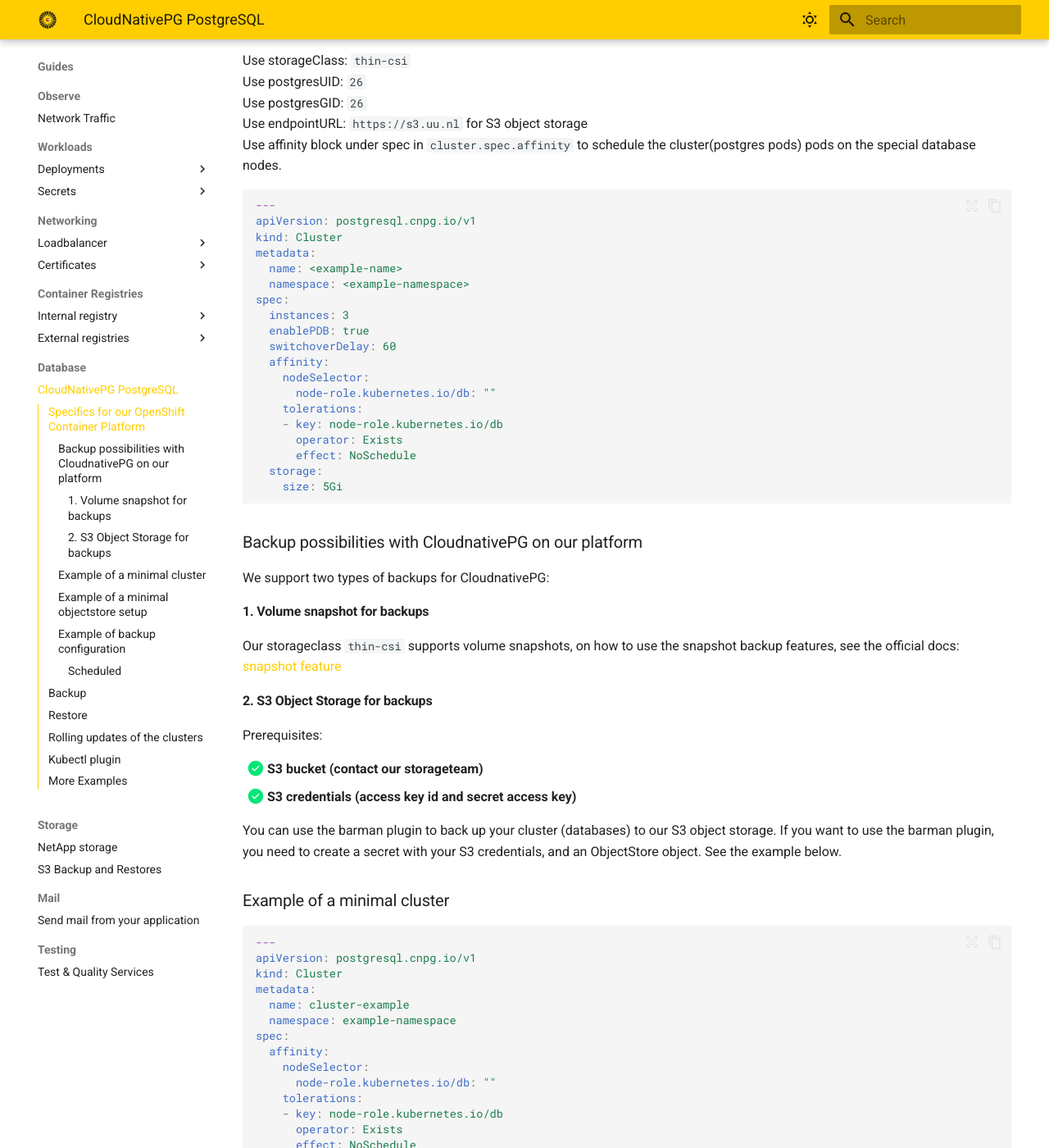
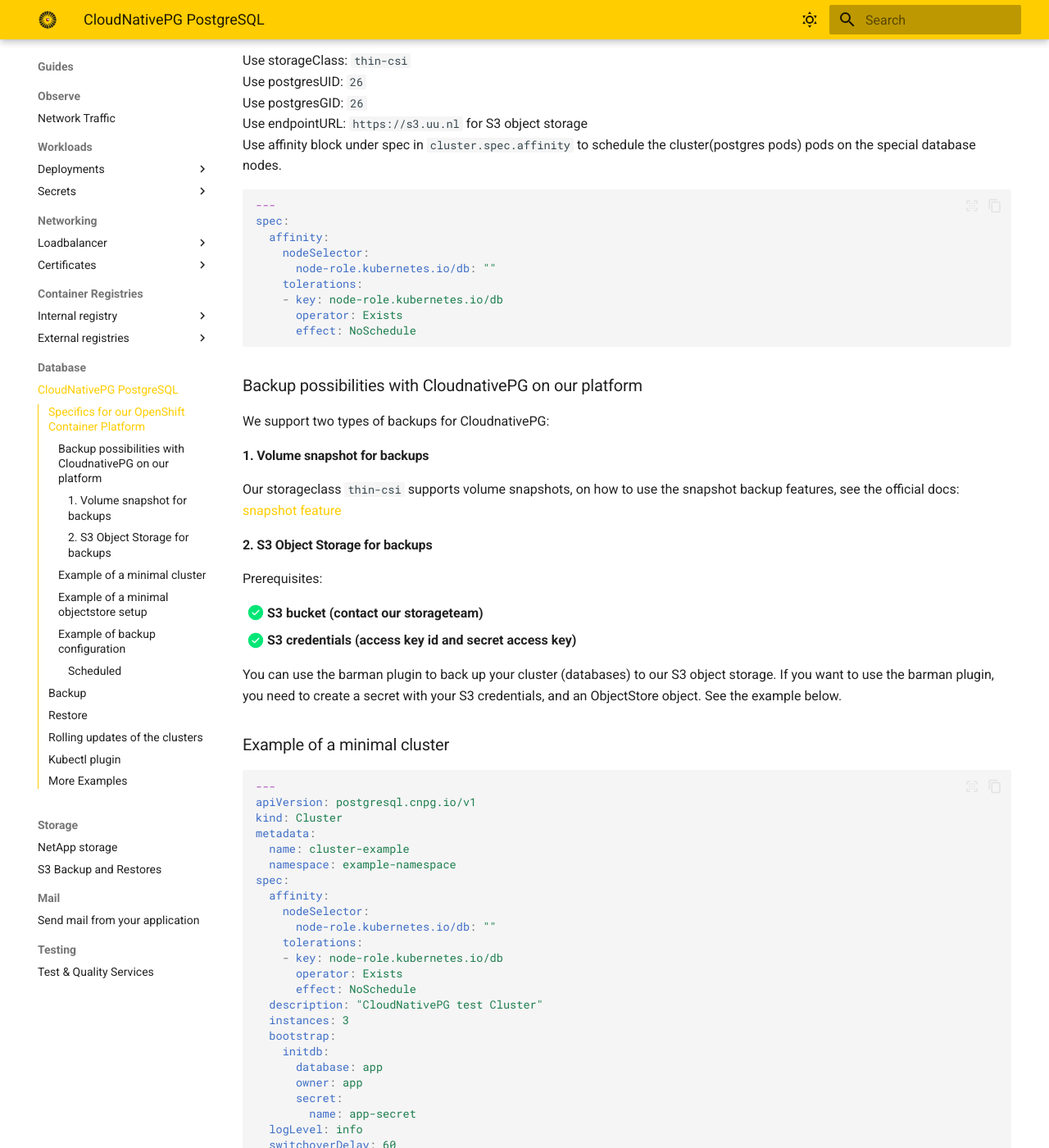
Before and after one commit to UtrechtUniversity/containerplatform-docs, an MkDocs documentation site: the page built from docs/content/guides/cloudnativepg-operator.md, in a window 1280 px wide and 1400 px high, scrolled down 390 px. Shown: the whole window at 82% size. Built offline with MkDocs 1.6.1 and Material for MkDocs 9.7.7, drawn with Linux system fonts in a browser that asks for light colours; some of the changed text lies outside the part shown.

Commit message:
Update cloudnativepg-operator.md
Updated some properties

````diff
--- a/docs/content/guides/cloudnativepg-operator.md
+++ b/docs/content/guides/cloudnativepg-operator.md
@@ -15,15 +15,7 @@
 Use affinity block under spec in `cluster.spec.affinity` to schedule the cluster(postgres pods) pods on the special database nodes.
 ```yaml
 ---
-apiVersion: postgresql.cnpg.io/v1
-kind: Cluster
-metadata:
-  name: <example-name>
-  namespace: <example-namespace>
 spec:
-  instances: 3
-  enablePDB: true
-  switchoverDelay: 60
   affinity:
     nodeSelector:
       node-role.kubernetes.io/db: ""
@@ -31,8 +23,6 @@
     - key: node-role.kubernetes.io/db
       operator: Exists
       effect: NoSchedule
-  storage:
-    size: 5Gi
 ```
 
 ### Backup possibilities with CloudnativePG on our platform
@@ -74,6 +64,8 @@
       secret:
         name: app-secret
   logLevel: info
+  switchoverDelay: 60
+  primaryUpdateMethod: switchover
   primaryUpdateStrategy: unsupervised
   storage:
     size: 5Gi
````
Also changed, not shown: other parts of docs/content/guides/cloudnativepg-operator.md (+1 -1 lines).
